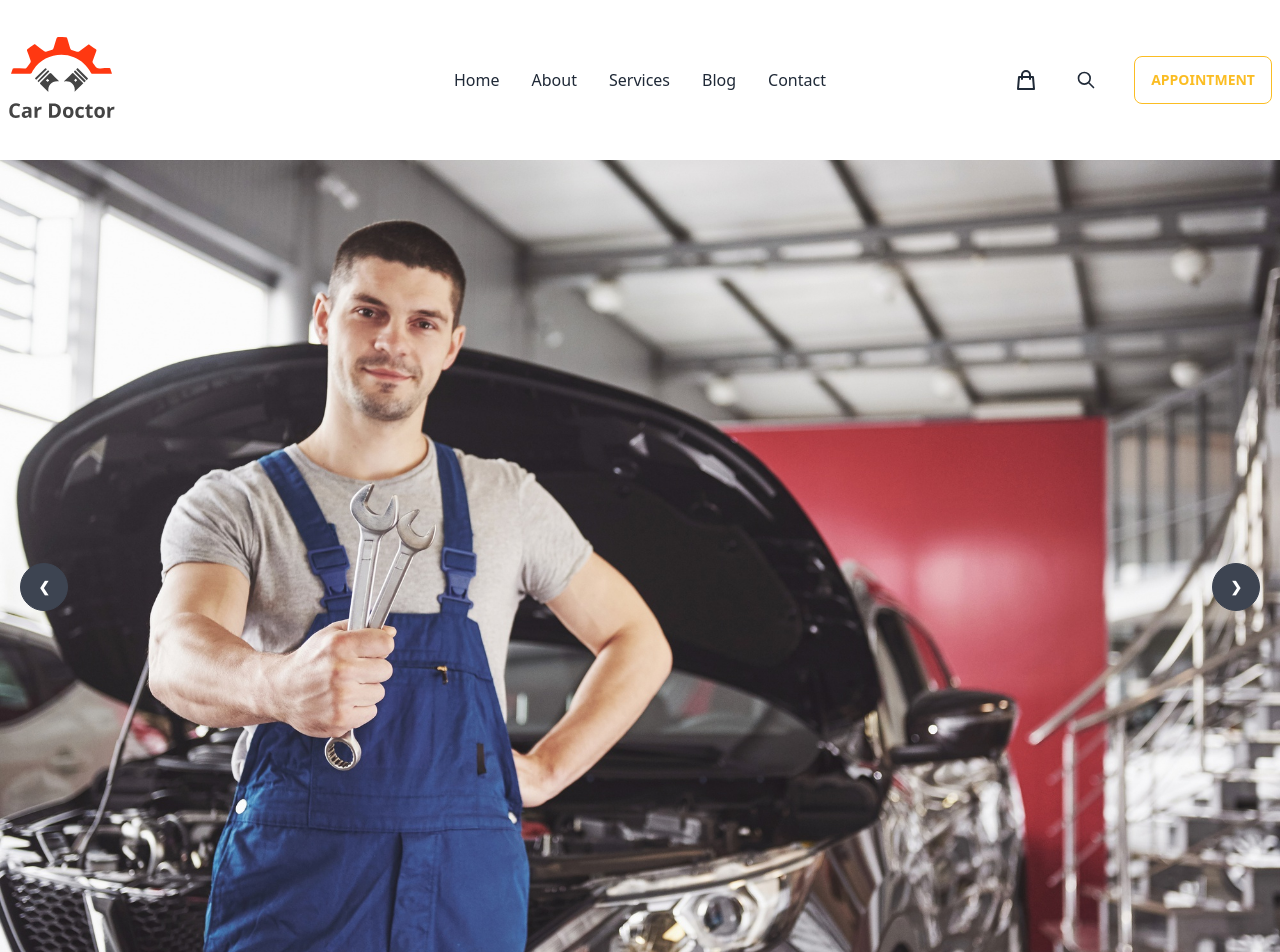
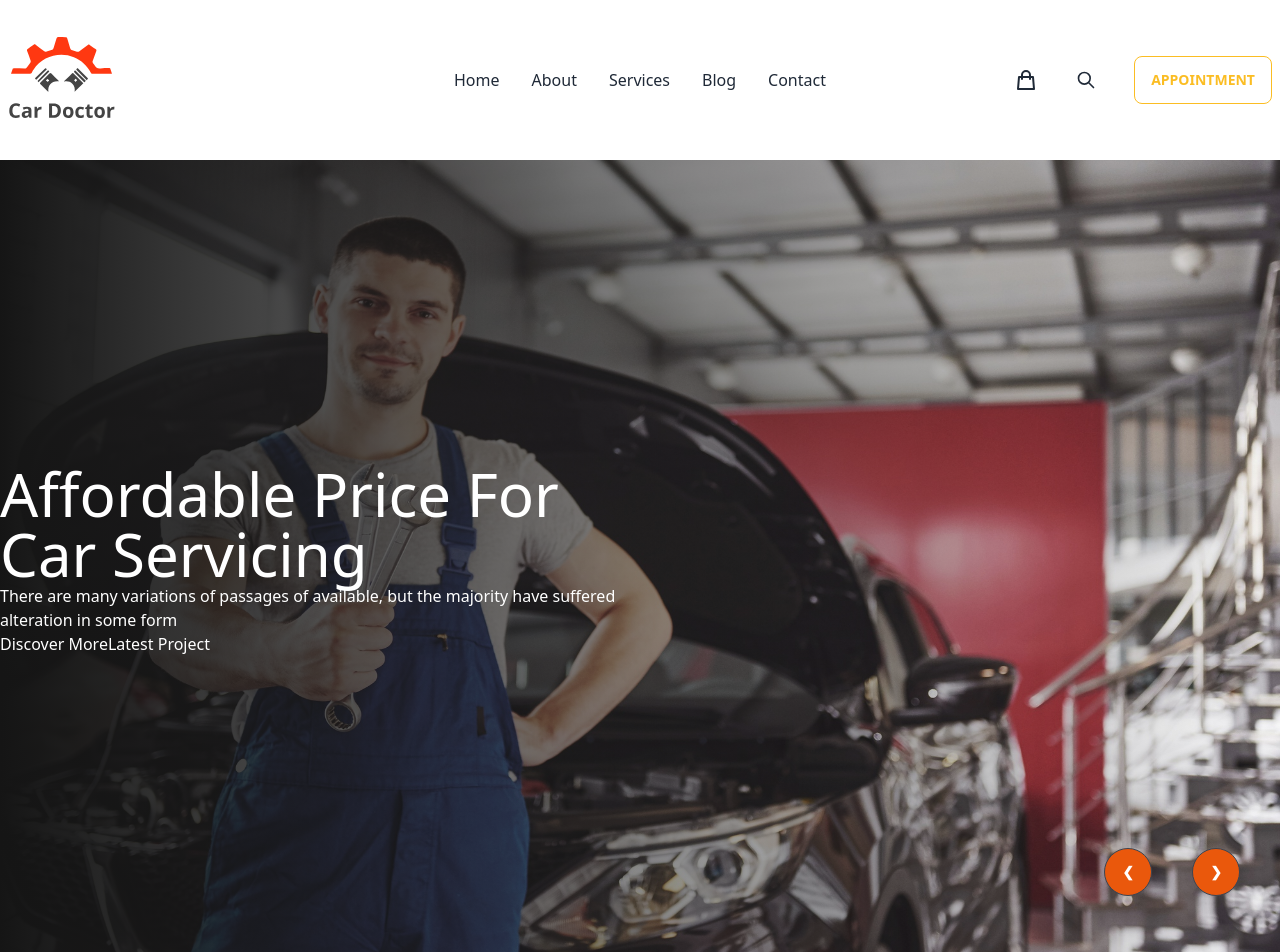
Before and after one commit to KhanZiaul/React-Car-Doctor, a React (Vite) app: page / in a window 1280 px wide. Shown: the top 952 px of the page. Built offline with nearby package versions, Linux system fonts and the light colour scheme.

Commit message:
banner updated

```diff
--- a/src/Pages/Home/Banner/Banner.jsx
+++ b/src/Pages/Home/Banner/Banner.jsx
@@ -7,32 +7,77 @@ import image6 from '../../../assets/images/banner/6.jpg'
 
 const Banner = () => {
     return (
-        <div className="carousel w-full">
+        <div className="carousel w-full h-[100vh]">
+
             <div id="slide1" className="carousel-item relative w-full">
                 <img src={image1} className="w-full" />
-                <div className="absolute flex justify-between transform -translate-y-1/2 left-5 right-5 top-1/2">
-                    <a href="#slide4" className="btn btn-circle">❮</a>
-                    <a href="#slide2" className="btn btn-circle">❯</a>
+                <div className="absolute flex transform bg-gradient-to-r from-[#151515] to-[rgba(21, 21, 21, 0)] w-full h-full left-0 top-0">
+                    <div className='my-auto text-white w-1/2'>
+                        <p className='text-6xl'>Affordable Price For Car Servicing</p>
+                        <p>There are many variations of passages of  available, but the majority have suffered alteration in some form</p>
+                        <div>
+                            <button>Discover More</button>
+                            <button>Latest Project</button>
+                        </div>
+                    </div>
+                </div>
+                <div className="absolute flex gap-10 transform -translate-y-1/2 bottom-10 right-10">
+                    <a href="#slide6" className="btn btn-circle bg-orange-600">❮</a>
+                    <a href="#slide2" className="btn btn-circle bg-orange-600">❯</a>
                 </div>
             </div>
+
             <div id="slide2" className="carousel-item relative w-full">
                 <img src={image2} className="w-full" />
                 <div className="absolute flex justify-between transform -translate-y-1/2 left-5 right-5 top-1/2">
+                    <p className='text-6xl text-white'>Affordable Price For Car Servicing</p>
+                </div>
+                <div className="absolute flex gap-10 transform -translate-y-1/2 bottom-10 right-10">
                     <a href="#slide1" className="btn btn-circle">❮</a>
                     <a href="#slide3" className="btn btn-circle">❯</a>
                 </div>
             </div>
+
             <div id="slide3" className="carousel-item relative w-full">
                 <img src={image3} className="w-full" />
                 <div className="absolute flex justify-between transform -translate-y-1/2 left-5 right-5 top-1/2">
+                    <p className='text-6xl text-white'>Affordable Price For Car Servicing</p>
+                </div>
+                <div className="absolute flex gap-10 transform -translate-y-1/2 bottom-10 right-10">
                     <a href="#slide2" className="btn btn-circle">❮</a>
                     <a href="#slide4" className="btn btn-circle">❯</a>
                 </div>
             </div>
+
             <div id="slide4" className="carousel-item relative w-full">
                 <img src={image4} className="w-full" />
+                <div className="absolute flex justify-between transform -translate-y-1/2 left-5 right-5 top-1/2 bg-gradient-to-r from-[#151515] to-[rgba(21, 21, 21, 0)">
+                    <p className='text-6xl text-white'>Affordable Price For Car Servicing</p>
+                </div>
+                <div className="absolute flex gap-10 transform -translate-y-1/2 bottom-10 right-10">
+                    <a href="#slide3" className="btn btn-circle">❮</a>
+                    <a href="#slide5" className="btn btn-circle">❯</a>
+                </div>
+            </div>
+
+            <div id="slide5" className="carousel-item relative w-full">
+                <img src={image5} className="w-full" />
                 <div className="absolute flex justify-between transform -translate-y-1/2 left-5 right-5 top-1/2">
-                    <a href="#slide3" className="btn btn-circle">❮</a>
+                    <p className='text-6xl text-white'>Affordable Price For Car Servicing</p>
+                </div>
+                <div className="absolute flex gap-10 transform -translate-y-1/2 bottom-10 right-10">
+                    <a href="#slide4" className="btn btn-circle">❮</a>
+                    <a href="#slide6" className="btn btn-circle">❯</a>
+                </div>
+            </div>
+
+            <div id="slide6" className="carousel-item relative w-full">
+                <img src={image6} className="w-full" />
+                <div className="absolute flex justify-between transform -translate-y-1/2 left-5 right-5 top-1/2">
+                    <p className='text-6xl text-white'>Affordable Price For Car Servicing</p>
+                </div>
+                <div className="absolute flex gap-10 transform -translate-y-1/2 bottom-10 right-10">
+                    <a href="#slide5" className="btn btn-circle">❮</a>
                     <a href="#slide1" className="btn btn-circle">❯</a>
                 </div>
             </div>
```
